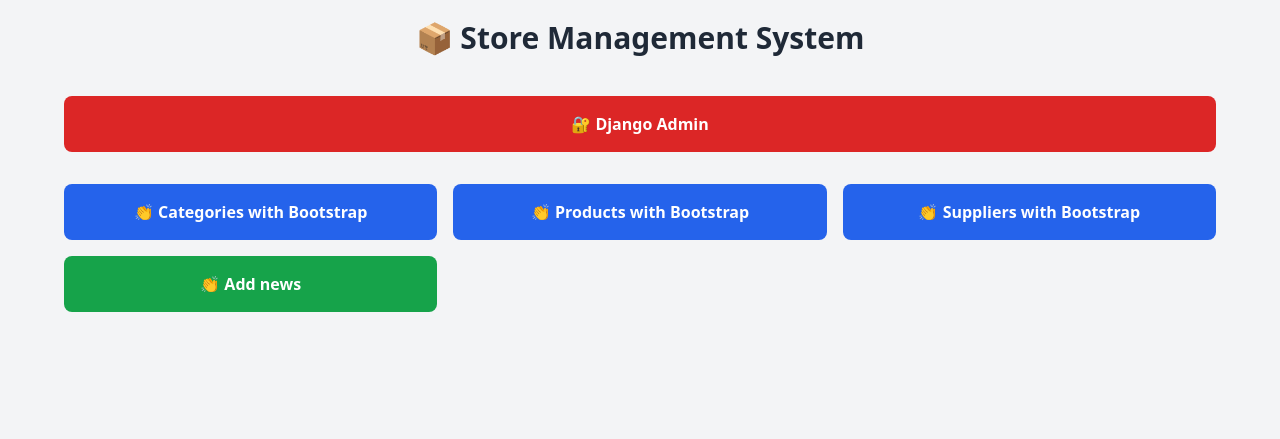
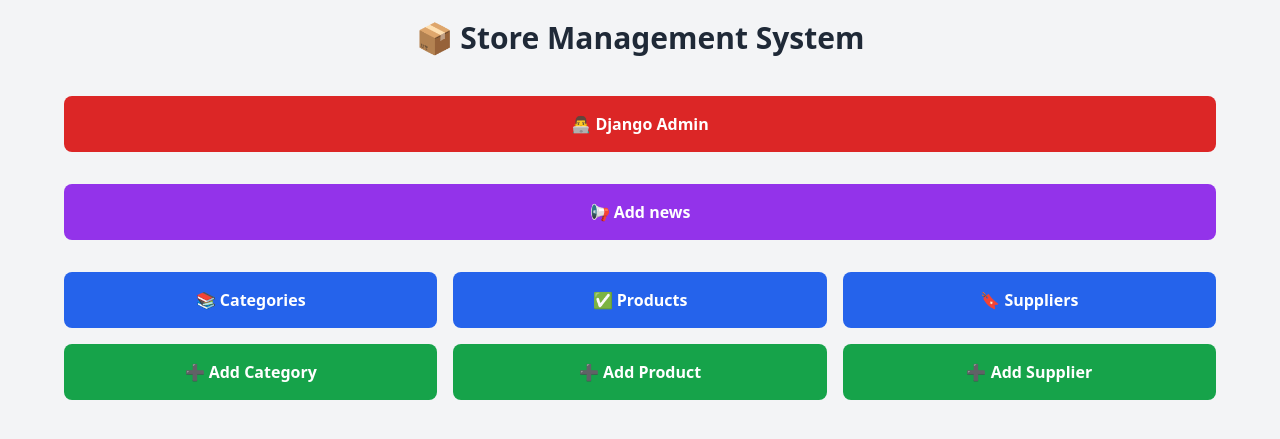
Before and after one commit to ZuhriddinRW/6-month-1-lesson-Django, a Django app: template django_app/templates/index.html in a window 1280 px wide. Shown: the top 439 px of the page. Run offline with Django 3.2, Linux system fonts and the light colour scheme; the template is opened without the code that fills it, so the values that code supplies are empty; some libraries are stand-ins or nearby versions.

Commit message:
updated design and added new features

```diff
--- a/django_app/templates/add_news.html
+++ b/django_app/templates/add_news.html
@@ -13,7 +13,6 @@
 </form>
 
 
-
 <link href="https://cdn.jsdelivr.net/npm/bootstrap@5.0.2/dist/css/bootstrap.min.css" rel="stylesheet"
       integrity="sha384-EVSTQN3/azprG1Anm3QDgpJLIm9Nao0Yz1ztcQTwFspd3yD65VohhpuuCOmLASjC" crossorigin="anonymous">
 <script src="https://cdn.jsdelivr.net/npm/bootstrap@5.0.2/dist/js/bootstrap.bundle.min.js"
--- a/django_app/templates/index.html
+++ b/django_app/templates/index.html
@@ -15,26 +15,43 @@
     <div class="mb-8">
         <a href="{% url 'admin:index' %}"
            class="block w-full bg-red-600 text-white text-center py-4 rounded-lg font-semibold hover:bg-red-700 transition mb-6">
-            🔐 Django Admin
+            👨‍💻 Django Admin
         </a>
     </div>
+
+    <div class="mb-8">
+        <a href="{% url 'add_news' %}"
+           class="block w-full bg-purple-600 text-white text-center py-4 rounded-lg font-semibold hover:bg-purple-700 transition mb-6">
+            📢 Add news
+        </a>
+    </div>
+
 
     <nav class="grid gap-4 sm:grid-cols-2 md:grid-cols-3 lg:grid-cols-3 mb-8">
         <a href="{% url 'categories' %}"
            class="bg-blue-600 text-white text-center py-4 rounded-lg font-semibold hover:bg-blue-700 transition">
-            👏 Categories with Bootstrap
+            📚 Categories
         </a>
         <a href="{% url 'products' %}"
            class="bg-blue-600 text-white text-center py-4 rounded-lg font-semibold hover:bg-blue-700 transition">
-            👏 Products with Bootstrap
+            ✅ Products
         </a>
         <a href="{% url 'suppliers' %}"
            class="bg-blue-600 text-white text-center py-4 rounded-lg font-semibold hover:bg-blue-700 transition">
-            👏 Suppliers with Bootstrap
+            🔖 Suppliers
         </a>
-        <a href="{% url 'add_news' %}"
-           class="bg-green-600 text-white text-center py-4 rounded-lg font-semibold hover:bg-blue-700 transition">
-            👏 Add news
+
+        <a href="{% url 'suppliers' %}"
+           class="bg-green-600 text-white text-center py-4 rounded-lg font-semibold hover:bg-green-700 transition">
+            ➕ Add Category
+        </a>
+        <a href="{% url 'suppliers' %}"
+           class="bg-green-600 text-white text-center py-4 rounded-lg font-semibold hover:bg-green-700 transition">
+            ➕ Add Product
+        </a>
+        <a href="{% url 'suppliers' %}"
+           class="bg-green-600 text-white text-center py-4 rounded-lg font-semibold hover:bg-green-700 transition">
+            ➕ Add Supplier
         </a>
     </nav>
 </div>
```
